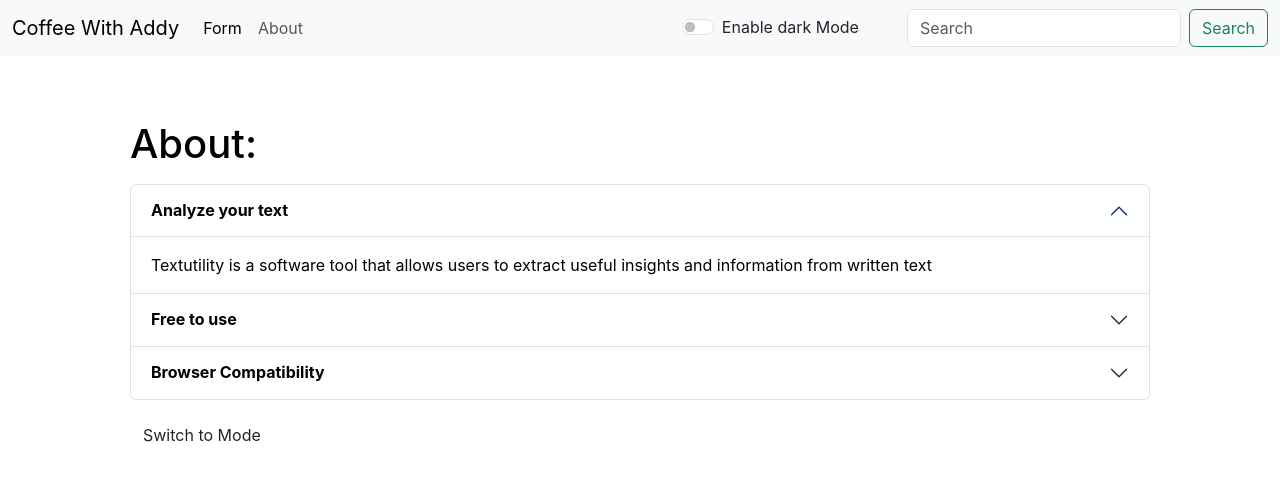
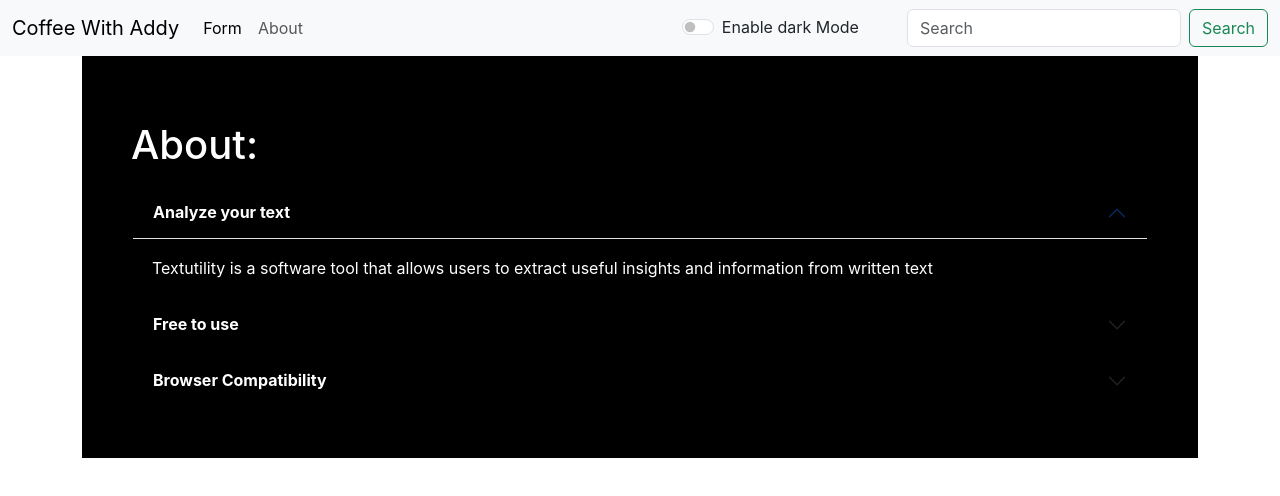
Before and after one commit to AdityaGupta-03/reactBasic, a React (Create React App) app: page /about in a window 1280 px wide. Shown: the top 496 px of the page. Built offline with nearby package versions, Linux system fonts and the light colour scheme.

Commit message:
Passing mode in the About section

```diff
--- a/src/components/About.jsx
+++ b/src/components/About.jsx
@@ -1,32 +1,37 @@
 import React from 'react'
-import { useState } from 'react';
+// import { useState } from 'react';
 
-export default function About() {
-    const [myStyle,setmyStyle]=useState({
-        color : "black",
-        backgroundColor: "white"
-    });
+export default function About(props) {
+    // const [myStyle,setmyStyle]=useState({
+    //     color : "black",
+    //     backgroundColor: "white"
+    // });
 
-    let btn;
-    let changeMode=()=>{
-        if(myStyle.color === "black"){
-            setmyStyle({
-                color : "white",
-                backgroundColor: "black",
-                border: "1px solid white"
-            });
-            btn = "dark";
-        }
-        else{
-            setmyStyle({
-                color : "black",
-                backgroundColor: "white"
-            });
-            btn = "light";
-        }
+    // let btn;
+    // let changeMode=()=>{
+    //     if(myStyle.color === "black"){
+    //         setmyStyle({
+    //             color : "white",
+    //             backgroundColor: "black",
+    //             border: "1px solid white"
+    //         });
+    //         btn = "dark";
+    //     }
+    //     else{
+    //         setmyStyle({
+    //             color : "black",
+    //             backgroundColor: "white"
+    //         });
+    //         btn = "light";
+    //     }
+    // }
+
+    let myStyle = {
+        color : props.mode === "dark" ? "black" : "white",
+        backgroundColor: props.mode === "dark" ? "white" : "black",
+        border : "1px solid",
+        borderColor : props.mode === "dark"? "white" : "black"
     }
-
-    let mys
     return (
         <div className="accordion px-5 py-5" id="accordionExample" style={myStyle}>
             <h1 className='my-3'>About: </h1>
@@ -66,7 +71,7 @@ export default function About() {
                     </div>
                 </div>
             </div>
-            <button className={`btn btn-${btn} my-3`} onClick={changeMode}>Switch to {btn} Mode</button>
+            {/* <button className={`btn btn-${btn} my-3`} onClick={changeMode}>Switch to {btn} Mode</button> */}
         </div>
     );
 }
```
